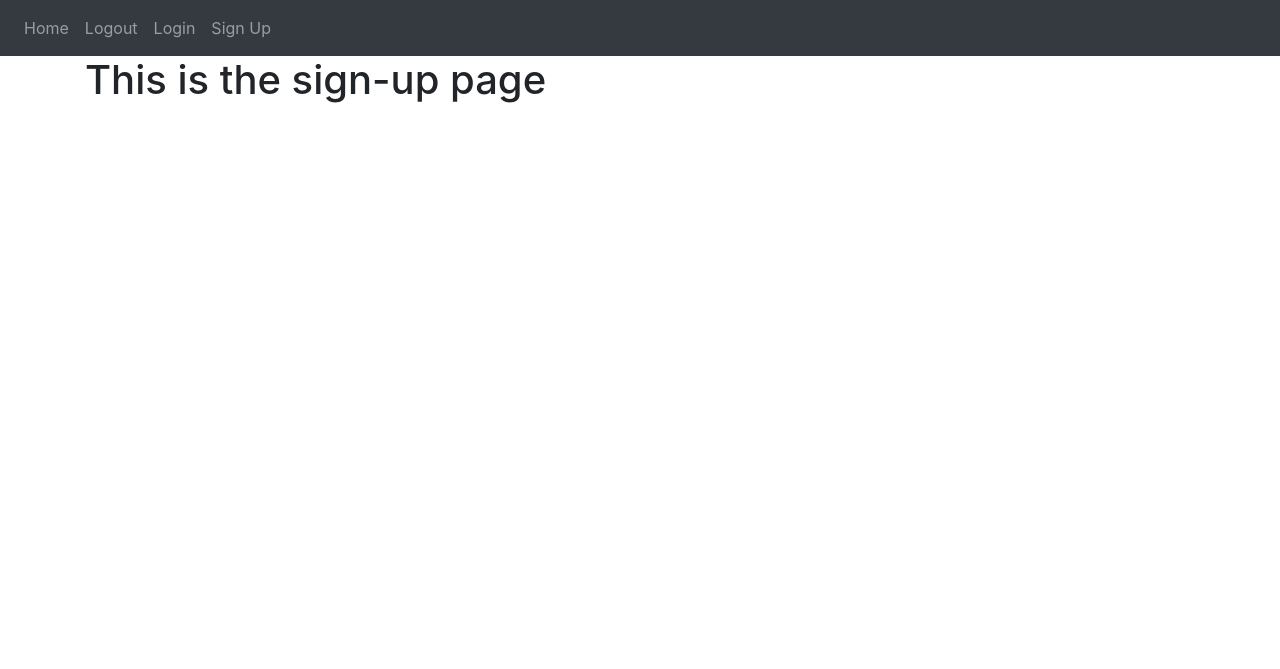
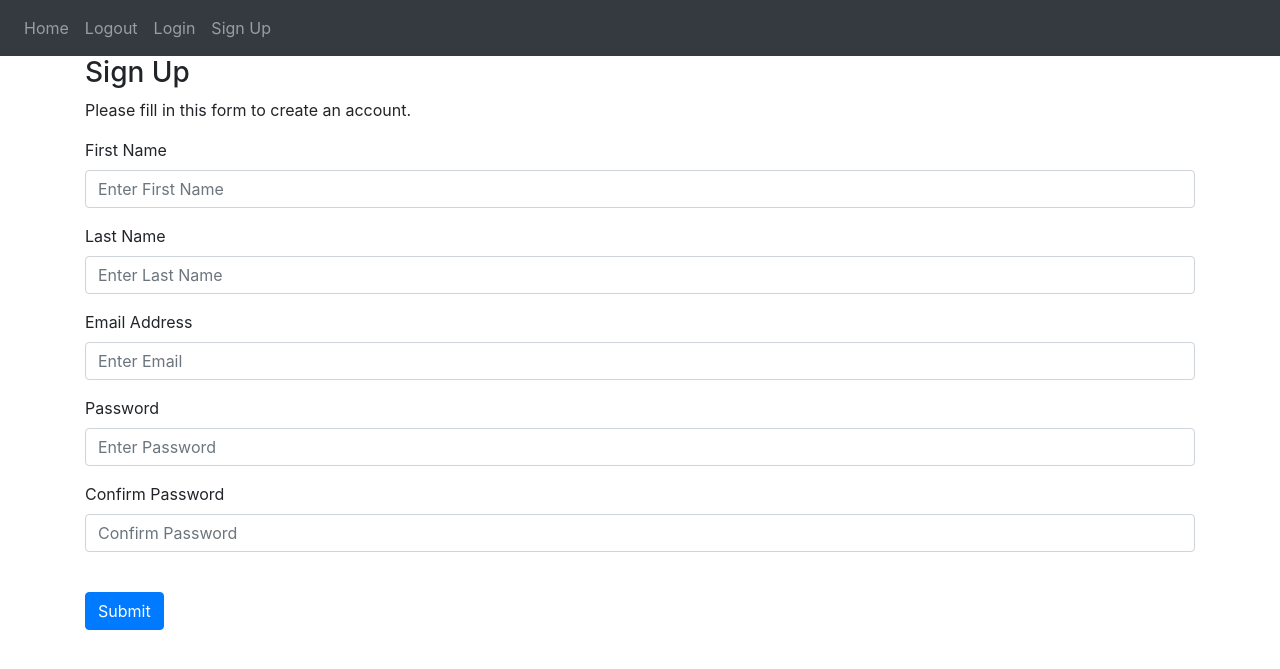
Before and after one commit to M-cloud123/Flask-Python-Sample, a Flask app: page /sign-up in a window 1280 px wide. Shown: the top 669 px of the page. Run offline with Flask 2, Linux system fonts and the light colour scheme; some libraries are stand-ins or nearby versions.

Commit message:
Sign-up page layout

```diff
--- a/website/templates/sign_up.html
+++ b/website/templates/sign_up.html
@@ -1,5 +1,64 @@
-{% extends "base.html" %} {% block title%}Sign Up{% endblock %}
+{% extends "base.html" %} {% block title%}Sign Up{% endblock %} {%block content%}
 
-{%block content %}
-<h1>This is the sign-up page</h1>
+<form method="POST">
+  <h3 text-align="center">Sign Up</h3>
+  <p>Please fill in this form to create an account.</p>
+  <div class="form-group">
+    <label for="firstName">First Name</label>
+    <input
+      type="text"
+      class="form-control"
+      id="firstName"
+      name="firstName"
+      placeholder="Enter First Name"
+    />
+  </div>
+
+  <div class="form-group">
+    <label for="lastName">Last Name</label>
+    <input
+      type="text"
+      class="form-control"
+      id="lastName"
+      name="lastName"
+      placeholder="Enter Last Name"
+    />
+  </div>
+
+  <div class="form-group">
+    <label for="email">Email Address</label>
+    <input
+      type="email"
+      class="form-control"
+      id="email"
+      name="email"
+      placeholder="Enter Email"
+    />
+  </div>
+
+  <div class="form-group">
+    <label for="password">Password</label>
+    <input
+      type="password"
+      class="form-control"
+      id="password"
+      name="password"
+      placeholder="Enter Password"
+    />
+  </div>
+
+  <div class="form-group">
+    <label for="confirmPassword">Confirm Password</label>
+    <input
+      type="password"
+      class="form-control"
+      id="confirmPassword"
+      name="confirmPassword"
+      placeholder="Confirm Password"
+    />
+  </div>
+
+  <br />
+  <button type="submit" class="btn btn-primary">Submit</button>
+</form>
 {% endblock %}
```
